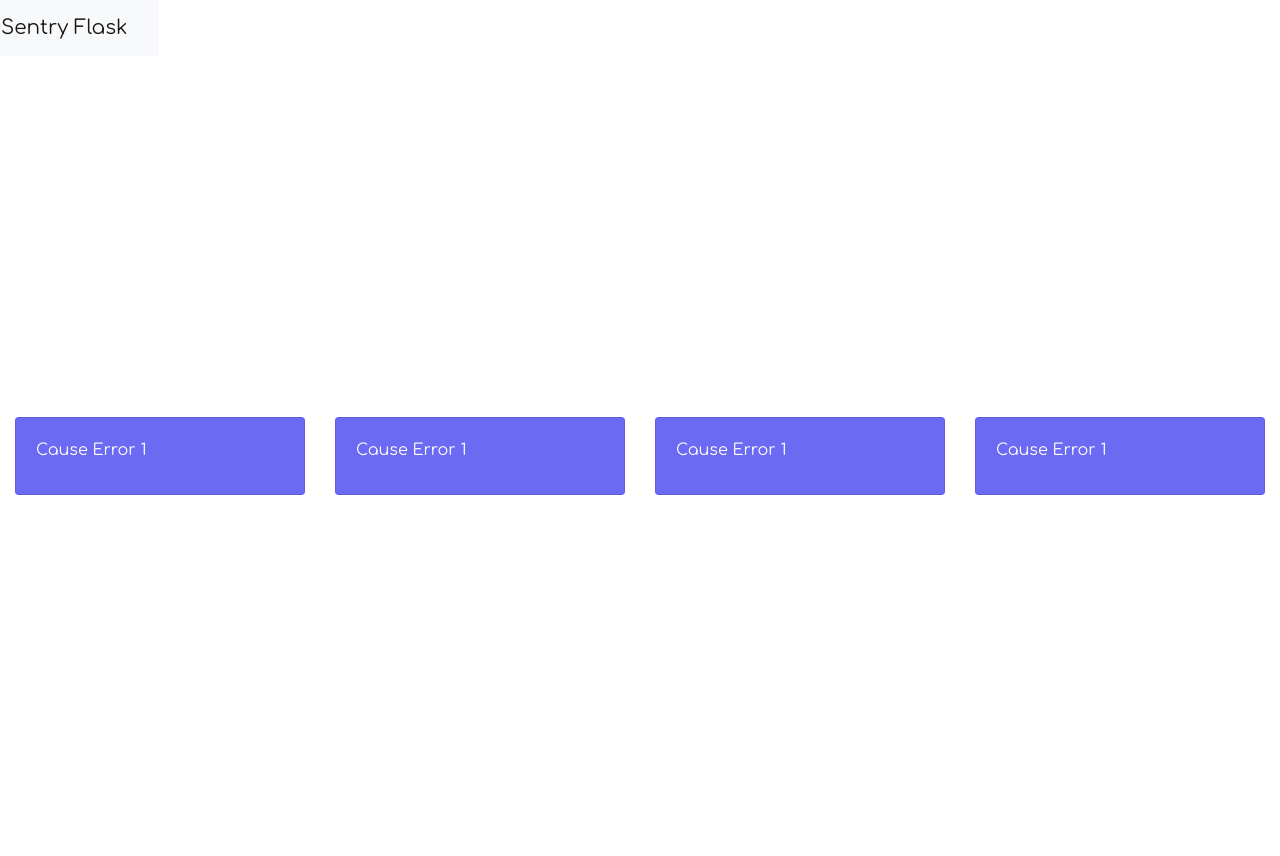
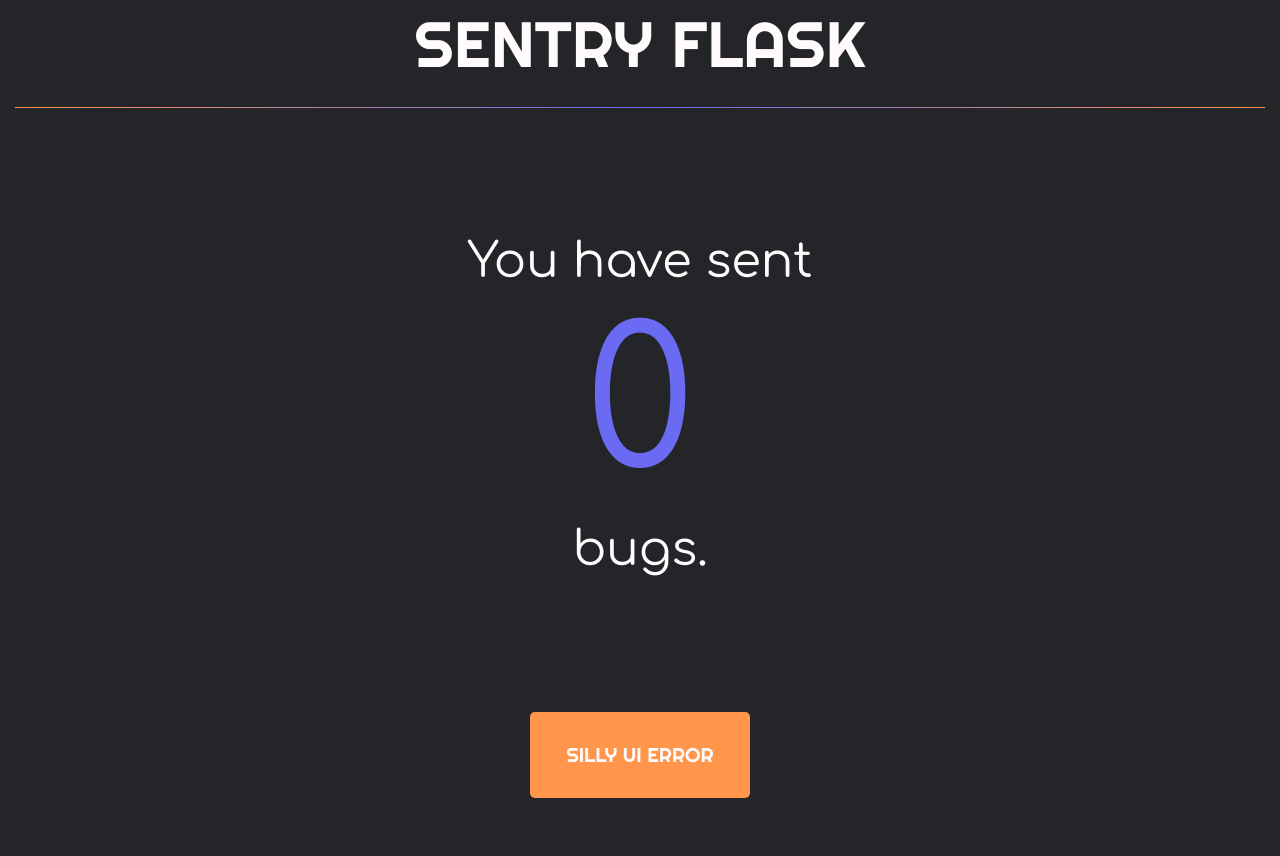
Before and after one commit to lauryndbrown/flask-sentry-example, a Flask app: template templates/index.html in a window 1280 px wide. After the commit the page ends 798 px from the top, so only its background shows below. Run offline with Flask 2, Linux system fonts and the light colour scheme; the template is opened without the code that fills it, so the values that code supplies are empty; some libraries are stand-ins or nearby versions.

Commit message:
Gave it color and css

```diff
--- a/static/index.css
+++ b/static/index.css
@@ -1,11 +1,63 @@
+/*
+Color scheme can be found here: https://coolors.co/fffbfc-ff964c-ffc259-232528-6a6af2
+*/
+
 body, html, .body {
     height:100% !important;
     min-height: 100%;
-    background-color: #FFF;
+    background-color: #232528;
     font-family: 'Comfortaa', cursive;
+    color:#fffbfc;
+}
+.bug-message{
+    margin: 10% 0;
+}
+.error-btn{
+    background-color: #ff964c;
+    border: solid 1em #ff964c;
+    color:#fffbfc;
+
+}
+.error-btn:hover, .error-btn:focus, .error-btn:active, .error-btn.active, .open>.dropdown-toggle.error-btn {
+    background-color: #d0783e !important;
+    border: solid 1em #d0783e !important;
+    color:#fffbfc !important;
 }
 
-.card{
-    background-color: #6a6af2;
-    color:#fffbfc;
+.error-btn:active:focus, .error-btn:active {
+    background-color: #d0783e !important;
+    border: solid 1em #d0783e !important;
+    color:#fffbfc !important;
+    outline: none !important;
+  }
+h2, h3{
+    text-align: center;
 }
+h1{
+    margin-top:.10em;
+    font-size: 4em;
+   /* text-shadow: #6a6af2 3px 2px 0; */
+}
+h1, .error-btn{
+    color: #fffbfc;
+    text-transform: uppercase;
+    font-family: 'Righteous', cursive;
+}
+h3{
+    font-size: 3em;
+}
+
+hr {
+    border: 0;
+    height: 1px;
+    background-image: -webkit-linear-gradient(left, #ff964c, #6a6af2, #ff964c);
+    background-image: -moz-linear-gradient(left, #ff964c, #6a6af2, #ff964c);
+    background-image: -ms-linear-gradient(left, #ff964c, #6a6af2, #ff964c);
+    background-image: -o-linear-gradient(left, #ff964c, #6a6af2, #ff964c);
+  }
+
+
+.bug-num{
+    font-size: 4em;
+    color:#6a6af2;
+}
--- a/static/index.js
+++ b/static/index.js
@@ -1,3 +1,5 @@
+var ERROR_COUNT = 0
+var ERROR_NUM =  document.getElementsByClassName("bug-num")[0];
 //Sentry
 Raven.config('https://b2a850da2e9c4ec0af5ea60c4faecbe4@sentry.io/253513').install()
 Raven.context(function () {
@@ -12,31 +14,19 @@
       throw "CARD ERROR :P";
   }
 
-
+function update_error_count(){
+    ERROR_COUNT += 1;
+    ERROR_NUM.innerHTML = ERROR_COUNT;
+}
 function initMyApp(){
-    try {
-        throwUIError();
-    } catch(e) {
-        Raven.captureException(e)
-    }
-
-    var error_cards = document.getElementsByClassName("card");
+    var error_cards = document.getElementsByClassName("error-btn");
     try {
         error_cards[0].addEventListener('click', function (event) {
-            throwCardError();
-        });
-        error_cards[1].addEventListener('click', function (event) {
-            throwCardError();
-        });
-        error_cards[2].addEventListener('click', function (event) {
-            throwCardError();
-        });
-        error_cards[3].addEventListener('click', function (event) {
-            throwCardError();
+            update_error_count();
+            console.log(ERROR_COUNT);
+            throwUIError();
         });
     } catch(e) {
-        Raven.captureException(e)
+        Raven.captureException(e);
     }
-
-    console.log("fin");
 }
--- a/templates/index.html
+++ b/templates/index.html
@@ -4,7 +4,7 @@
         <!-- Bootstrap -->
         <link rel="stylesheet" href="https://maxcdn.bootstrapcdn.com/bootstrap/4.0.0-beta.2/css/bootstrap.min.css" integrity="sha384-PsH8R72JQ3SOdhVi3uxftmaW6Vc51MKb0q5P2rRUpPvrszuE4W1povHYgTpBfshb" crossorigin="anonymous">
 
-        <link href="https://fonts.googleapis.com/css?family=Comfortaa" rel="stylesheet">
+        <link href="https://fonts.googleapis.com/css?family=Comfortaa|Righteous" rel="stylesheet">
         <link rel="stylesheet" href="/static/index.css">
 
 
@@ -14,53 +14,21 @@
     </head>
     <body>
 
-        <div class="container-fluid, body">
+        <div class="container-fluid body">
             <!-- Navigation -->
-            <div class="row">
-                <nav class="navbar navbar-light bg-light navbar-expand-lg justify-content-center">
-                    <span class="navbar-brand mb-0 h1">Sentry Flask</span>
-                </nav>
+            <div class="row justify-content-center">
+                    <h1>Sentry Flask</h1>
+            </div>
+            <hr>
+            <div class="row justify-content-center bug-message">
+                <h3>You have sent <br><span class="bug-num">0</span><br>bugs.</h3>
             </div>
 
-
-            <div class="container-fluid body">
+            <div class="container-fluid">
                 <div class="row align-items-center body justify-content-center">
-                    <div class="col">
-                        <div class="card">
-                            <div class="card-body">
-                                <div class="card-title">
-                                    Cause Error 1
-                                </div>
-                            </div>
-                        </div>
-                    </div>
-                    <div class="col">
-                        <div class="card">
-                            <div class="card-body">
-                                <div class="card-title">
-                                    Cause Error 1
-                                </div>
-                            </div>
-                        </div>
-                    </div>
-                    <div class="col">
-                        <div class="card">
-                            <div class="card-body">
-                                <div class="card-title">
-                                    Cause Error 1
-                                </div>
-                            </div>
-                        </div>
-                    </div>
-                    <div class="col">
-                        <div class="card">
-                            <div class="card-body">
-                                <div class="card-title">
-                                    Cause Error 1
-                                </div>
-                            </div>
-                        </div>
-                    </div>
+                    <button type="button" class="btn btn-primary btn-lg error-btn">
+                        Silly UI Error
+                    </button>
                 </div>
             </div>
 
```
